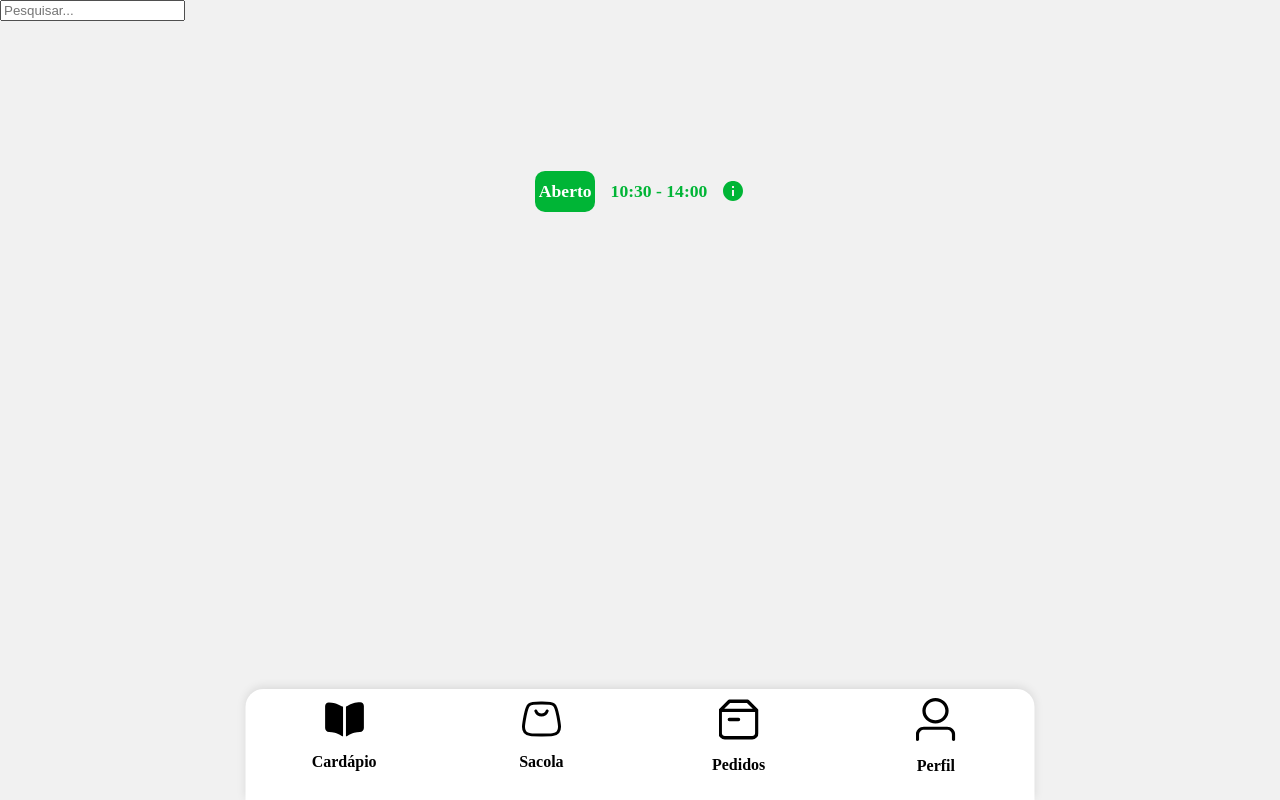
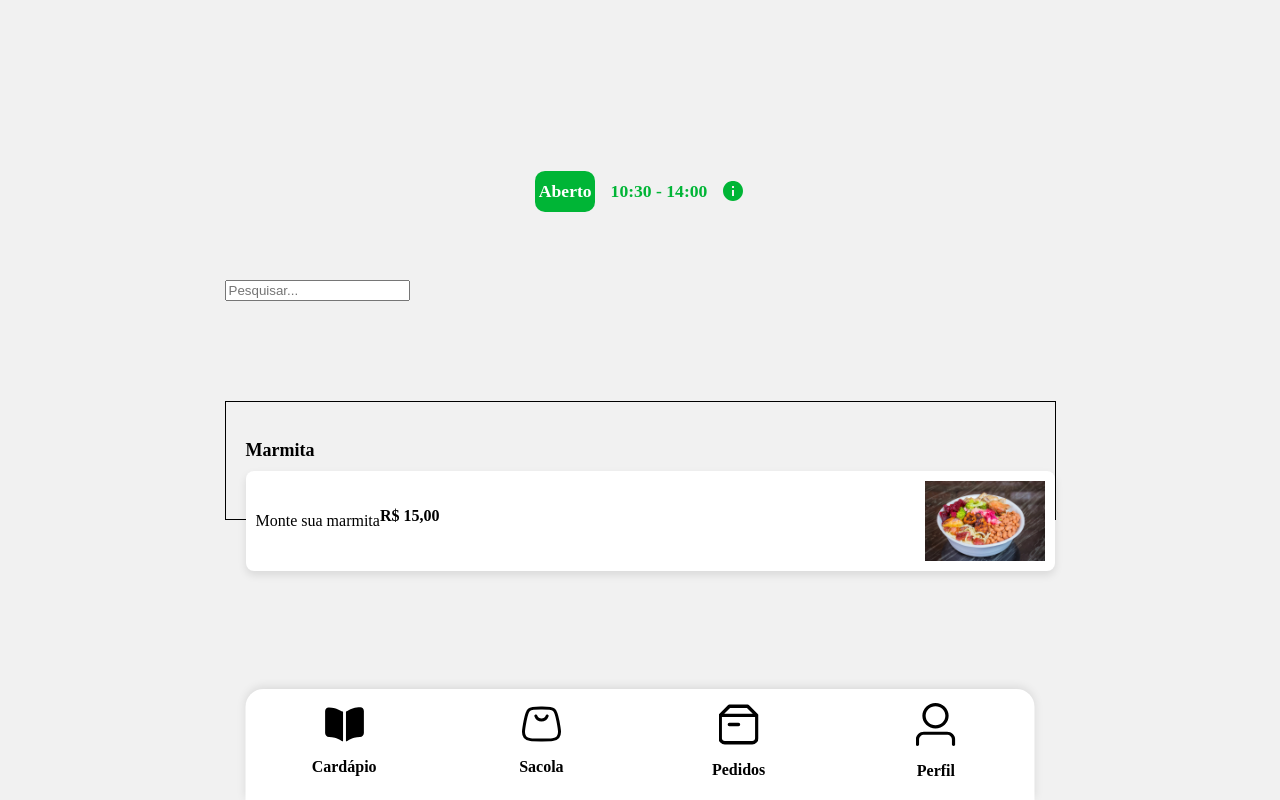
Before and after one commit to ItaloKaua1/DeliverySite, a React (Vite) app: page / in a window 1280 px wide. Built offline with nearby package versions, Linux system fonts and the light colour scheme.

Commit message:
Create Menu
Create flexbox css global

```diff
--- a/src/App.css
+++ b/src/App.css
@@ -1,9 +1,10 @@
 /* index.css ou App.css */
 html, body {
     background-color: #F1F1F1;
+    display: flex; /* Define o body como um contêiner flexível */
+    justify-content: center; /* Centraliza horizontalmente */
+    align-items: center; /* Centraliza verticalmente */
+    height: 100vh; /* Define a altura do body para ocupar a tela inteira */
     margin: 0;
-    padding: 0;
-    min-height: 100%;
-    height: auto;
     width: 100%;
 }
--- a/src/App.jsx
+++ b/src/App.jsx
@@ -1,5 +1,4 @@
 import './App.css'
-
 import Home from './pages/Home/Home'
 
 function App() {
--- /dev/null
+++ b/src/components/Menu/Menu.css
@@ -0,0 +1,47 @@
+.divCardapio {
+    background-color: #f1f1f1;
+    width: 789px;
+    height: auto; /* Ajusta a altura automaticamente ao conteúdo */
+    max-height: 77px;
+    padding: 20px; /* Espaçamento interno */
+    border: 1px solid black;
+    display: flex;
+    flex-direction: column; /* Organiza os elementos verticalmente */
+    align-items: flex-start; /* Alinha os itens à esquerda */
+    margin-top: 100px; /* Ajusta a margem superior conforme necessário */
+}
+
+#titulo {
+    font-size: 18px;
+    font-weight: bold;
+    margin-bottom: 10px; /* Espaçamento abaixo do título */
+}
+
+#divMarmita {
+    display: flex;
+    justify-content: space-between; /* Espaça os elementos para os lados */
+    align-items: center; /* Centraliza os elementos verticalmente */
+    width: 789px; /* Ocupa toda a largura da divCardapio */
+    height: auto;
+    background-color: white;
+    padding: 10px;
+    border-radius: 8px; /* Bordas arredondadas */
+    box-shadow: 0 4px 8px rgba(0, 0, 0, 0.1); /* Sombra para destacar a div */
+}
+
+.marmita {
+    display: flex;
+    flex-direction: column; /* Organiza os textos verticalmente */
+}
+
+#preco {
+    margin-top: 5px; /* Espaçamento entre 'Monte sua marmita' e o preço */
+    font-weight: bold; /* Destaque para o preço */
+}
+
+#imgMarmita {
+    width: 120px;
+    height: auto;
+    max-height: 100px;
+    margin-left: auto; /* Empurra a imagem para a direita */
+}
--- /dev/null
+++ b/src/components/Menu/Menu.jsx
@@ -0,0 +1,18 @@
+import "./Menu.css"
+
+function Menu (){
+    return(
+        <>
+            <div className='divCardapio'>
+                <p id='titulo'>Marmita</p>
+                <div id='divMarmita'>
+                    <p className='marmita'>Monte sua marmita</p>
+                    <p id='preco'>R$ 15,00</p>
+                    <img src="/Marmita_post.jpg" alt="Marmita" id="imgMarmita"/>
+                </div>
+            </div>
+        </>
+    )
+}
+
+export default Menu
--- a/src/components/Navbar/Navbar.css
+++ b/src/components/Navbar/Navbar.css
@@ -26,6 +26,7 @@
 }
 
 .img {
+    margin-top: 10px;
     width: 40px;
     height: auto; /* Mantém a proporção da imagem */
 }
--- a/src/pages/Home/Home.jsx
+++ b/src/pages/Home/Home.jsx
@@ -1,4 +1,5 @@
 import HorarioFuncionamento from '../../components/HorarioFuncionamento/HorarioFuncionamento'
+import Menu from '../../components/Menu/Menu'
 import Navbar from '../../components/Navbar/Navbar'
 import SearchBar from '../../components/SearchBar/SearchBar'
 
@@ -12,9 +13,7 @@ const Home = () => {
             <Navbar />
             <HorarioFuncionamento />
             <SearchBar items={items}/>
-
-
-
+            <Menu />
         </div>
     )
 }
```
Also changed, not shown: public/Marmita_post.jpg (added), src/components/SearchBar/SearchBar.css (indentation only), src/components/SearchBar/SearchBar.jsx (indentation only).
